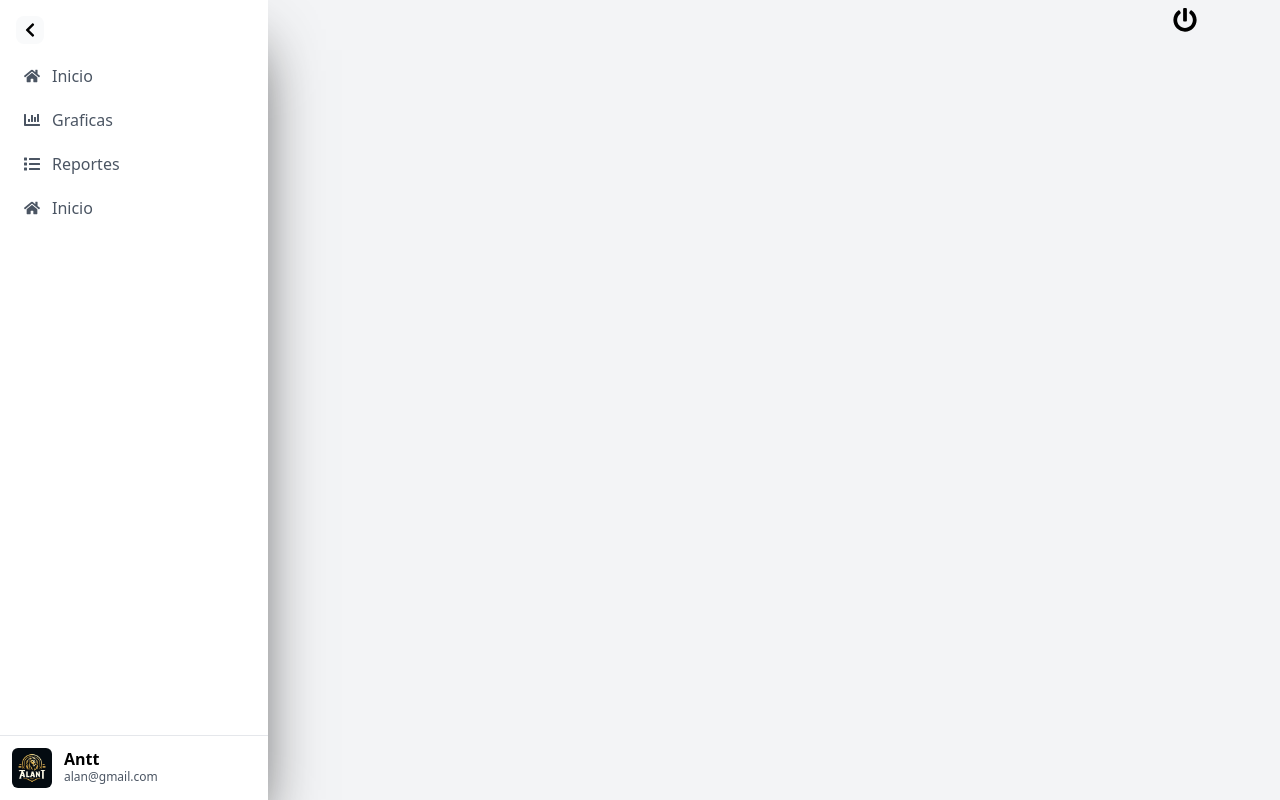
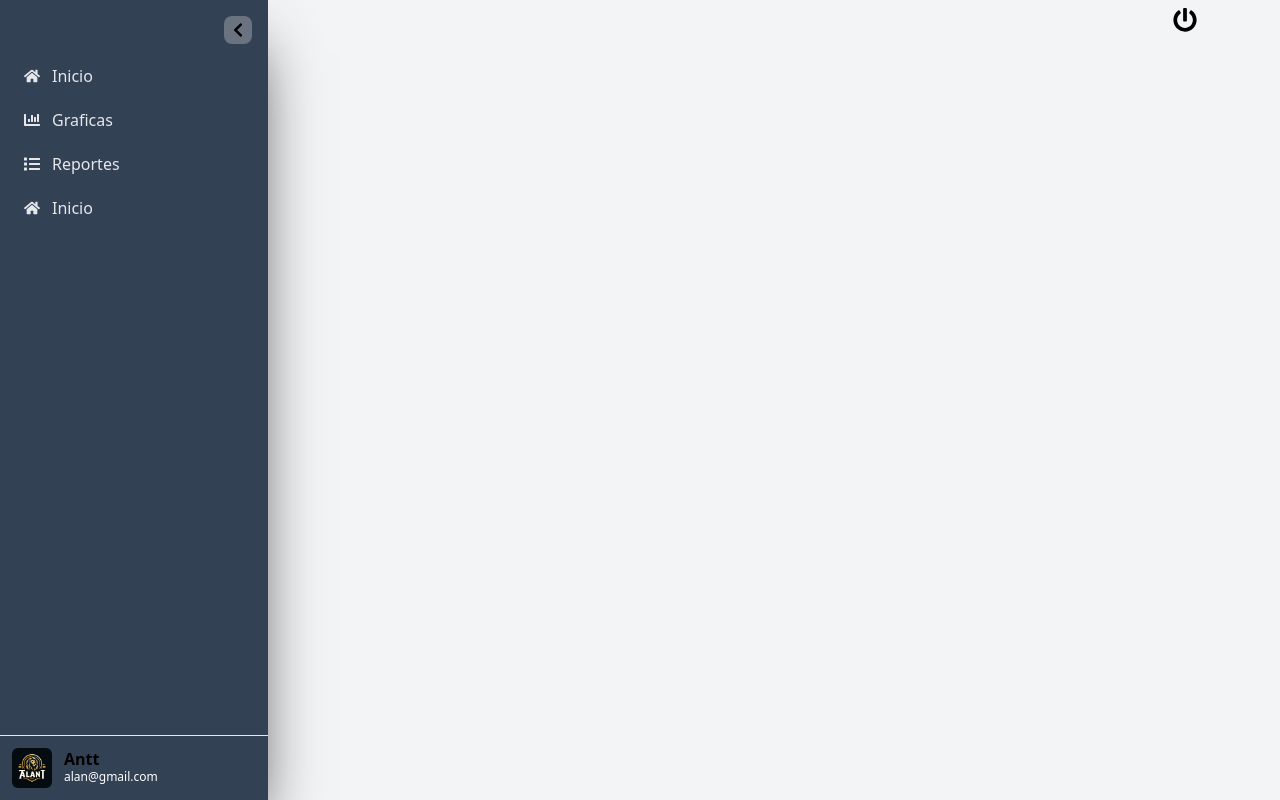
Before and after one commit to AlanTorrealba/AdminProyect, a React (Vite) app: page /home in a window 1280 px wide. Built offline with nearby package versions, Linux system fonts and the light colour scheme; sample sign-in values are in the browser's storage.

Commit message:
Arreglando el asidebar

```diff
--- a/src/App.jsx
+++ b/src/App.jsx
@@ -1,18 +1,26 @@
-
-import Login from "./components/Login";
-import Home from "./components/Home";
-import { Route, Routes } from "react-router-dom";
-
-import PrivateRoute from "./components/PrivateRoute";
+import { useLocation } from "react-router-dom";
+import MyRoutes from "./routers/MyRoutes";
+import { AsideBar, SidebarItem } from "./components/AsideBar";
+import ItemsSideBar from "./components/ItemsSideBar";
 
 function App() {
+  const location = useLocation();
+  const isLogin = location.pathname === "/";
   return (
-    <Routes>
-       <Route exact path="/" element={<Login />} />
-      <Route element={<PrivateRoute/>}>
-        <Route path="/home" element={<Home />} />
-      </Route>
-    </Routes>
+    <div>
+      <div className={`${!isLogin ? "grid grid-cols-12 " : ""}`}>
+        {isLogin ? null : (
+          <div className="col-span-1">
+            <div className="inline-block">
+              <AsideBar>
+                <ItemsSideBar />
+              </AsideBar>
+            </div>
+          </div>
+        )}
+        <MyRoutes />
+      </div>
+    </div>
   );
 }
 
--- a/src/components/AsideBar.jsx
+++ b/src/components/AsideBar.jsx
@@ -9,8 +9,8 @@ export function AsideBar({ children }) {
 
   return (
     <aside className="h-screen">
-      <nav className="h-full flex flex-col shadow-[0_35px_60px_-15px_rgba(0,0,0,0.8)] bg-white">
-        <div className="p-4 pb-2 flex justify-between items-center">
+      <nav className="h-full flex flex-col shadow-[0_35px_60px_-15px_rgba(0,0,0,0.8)] bg-slate-700">
+        <div className="p-4 pb-2 flex justify-end items-center">
         {/* <img
             src="/leon2.jpg"
             className={`overflow-hidden transition-all  ${
@@ -20,7 +20,7 @@ export function AsideBar({ children }) {
           /> */}
           <button
             onClick={() => setExpanded((curr) => !curr)}
-            className="p-1.5 rounded-lg bg-gray-50 hover:bg-gray-100"
+            className="p-1.5 rounded-lg bg-gray-500 hover:bg-white"
           >
             {expanded ? <FaChevronLeft/> : <FaChevronRight/>}
           </button>
@@ -44,7 +44,7 @@ export function AsideBar({ children }) {
           >
             <div className="leading-4">
               <h4 className="font-semibold">Antt</h4>
-              <span className="text-xs text-gray-600">alan@gmail.com</span>
+              <span className="text-xs text-white">alan@gmail.com</span>
             </div>
              {/* <BeakerIcon size={20} />  */}
           </div>
@@ -66,7 +66,7 @@ export function SidebarItem({ icon, text, active, alert }) {
         ${
           active
             ? "bg-gradient-to-tr from-indigo-200 to-indigo-100 text-indigo-800"
-            : "hover:bg-indigo-50 text-gray-600"
+            : "hover:bg-gray-950 text-gray-200"
         }
     `}
     >
--- /dev/null
+++ b/src/components/Graficas.jsx
@@ -0,0 +1,11 @@
+
+
+function Graficas() {
+  return (
+    <div className="col-start-4 mt-48">
+    <h1>Graficas</h1>
+  </div>
+  )
+}
+
+export default Graficas
--- a/src/components/Home.jsx
+++ b/src/components/Home.jsx
@@ -1,44 +1,16 @@
-import React from "react";
 import { useNavigate } from "react-router-dom";
-import { AsideBar, SidebarItem } from "./AsideBar";
-import { FaPowerOff, FaHome, FaChartBar, FaList } from "react-icons/fa";
+import { FaPowerOff} from "react-icons/fa";
 function Home() {
   const navigate = useNavigate();
   const handleClickLogout = () => {
     window.localStorage.removeItem("user"), navigate("/");
   };
   return (
-    <div>
-      <div className="grid grid-cols-12 ">
-        <div className="col-span-1">
-          <div className="inline-block">
-            <AsideBar>
-              <SidebarItem
-                icon={<FaHome icon={{ name: "coffee", style: "regular" }} />}
-                text="Inicio"
-              />
-              <SidebarItem
-                icon={<FaChartBar icon={{ name: "coffee", style: "regular" }} />}
-                text="Graficas"
-              />
-              <SidebarItem
-                icon={<FaList icon={{ name: "coffee", style: "regular" }} />}
-                text="Reportes"
-              />
-              <SidebarItem
-                icon={<FaHome icon={{ name: "coffee", style: "regular" }} />}
-                text="Inicio"
-              />
-            </AsideBar>
-          </div>
-        </div>
-        <div className="col-start-12  mt-2">
-          <FaPowerOff
-            className="h-6 w-6 justify-center leading-6  hover:text-red-500 transition transform hover:-translate-y-1 motion-reduce:transition-none motion-reduce:hover:transform-none"
-            onClick={handleClickLogout}
-          />
-        </div>
-      </div>
+    <div className="col-start-12  mt-2">
+      <FaPowerOff
+        className="h-6 w-6 justify-center leading-6  hover:text-red-500 transition transform hover:-translate-y-1 motion-reduce:transition-none motion-reduce:hover:transform-none"
+        onClick={handleClickLogout}
+      />
     </div>
   );
 }
--- /dev/null
+++ b/src/components/ItemsSideBar.jsx
@@ -0,0 +1,32 @@
+import { Link } from "react-router-dom";
+import { SidebarItem } from "./AsideBar";
+import { FaHome, FaChartBar, FaList } from "react-icons/fa";
+function ItemsSideBar() {
+  return (
+    <>
+        <Link to="/home">
+      <SidebarItem
+        icon={<FaHome icon={{ name: "coffee", style: "regular" }} />}
+        text="Inicio"
+        />
+        </Link>
+        <Link to="/grafic">
+
+      <SidebarItem
+        icon={<FaChartBar icon={{ name: "coffee", style: "regular" }} />}
+        text="Graficas"
+        />
+        </Link>
+      <SidebarItem
+        icon={<FaList icon={{ name: "coffee", style: "regular" }} />}
+        text="Reportes"
+      />
+      <SidebarItem
+        icon={<FaHome icon={{ name: "coffee", style: "regular" }} />}
+        text="Inicio"
+      />
+    </>
+  );
+}
+
+export default ItemsSideBar;
--- a/src/components/Login.jsx
+++ b/src/components/Login.jsx
@@ -83,7 +83,7 @@ function Login() {
             </div>
 
             <div className="">
-              <button className="flex w-full justify-center rounded-md bg-white px-3 py-1.5 text-sm font-semibold leading-6 text-black font-bold shadow-sm focus-visible:outline focus-visible:outline-2 focus-visible:outline-offset-2 focus-visible:outline-indigo-600  transition transform hover:-translate-y-1 motion-reduce:transition-none motion-reduce:hover:transform-none ">
+              <button className="flex w-full justify-center rounded-md bg-white px-3 py-1.5 text-sm font-semibold leading-6 text-black  shadow-sm focus-visible:outline focus-visible:outline-2 focus-visible:outline-offset-2 focus-visible:outline-indigo-600  transition transform hover:-translate-y-1 motion-reduce:transition-none motion-reduce:hover:transform-none ">
                 Iniciar
               </button>
             </div>
--- a/src/components/PrivateRoute.jsx
+++ b/src/components/PrivateRoute.jsx
@@ -4,7 +4,6 @@ import useAuthStore from "../context/authStore";
 function PrivateRoute({ children, ...props }) {
 
     const turnFromLocalStorage = window.localStorage.getItem("user");
-    console.log(turnFromLocalStorage)
   if(!turnFromLocalStorage){
     return <Navigate to="/" replace/>
   }
--- /dev/null
+++ b/src/routers/MyRoutes.jsx
@@ -0,0 +1,21 @@
+import React from 'react'
+import {Routes, Route } from "react-router-dom";
+import Home from '../components/Home';
+import PrivateRoute from '../components/PrivateRoute';
+import Login from '../components/Login';
+import Graficas from '../components/Graficas';
+function MyRoutes() {
+  return (
+   <Routes>
+     <Route exact path="/" element={<Login />} />
+     <Route element={<PrivateRoute/>}>
+        <Route path='/home' element={<Home/>}></Route>
+        <Route path='/grafic' element={<Graficas/>}></Route>
+     </Route>
+   </Routes>
+
+
+  )
+}
+
+export default MyRoutes
```
